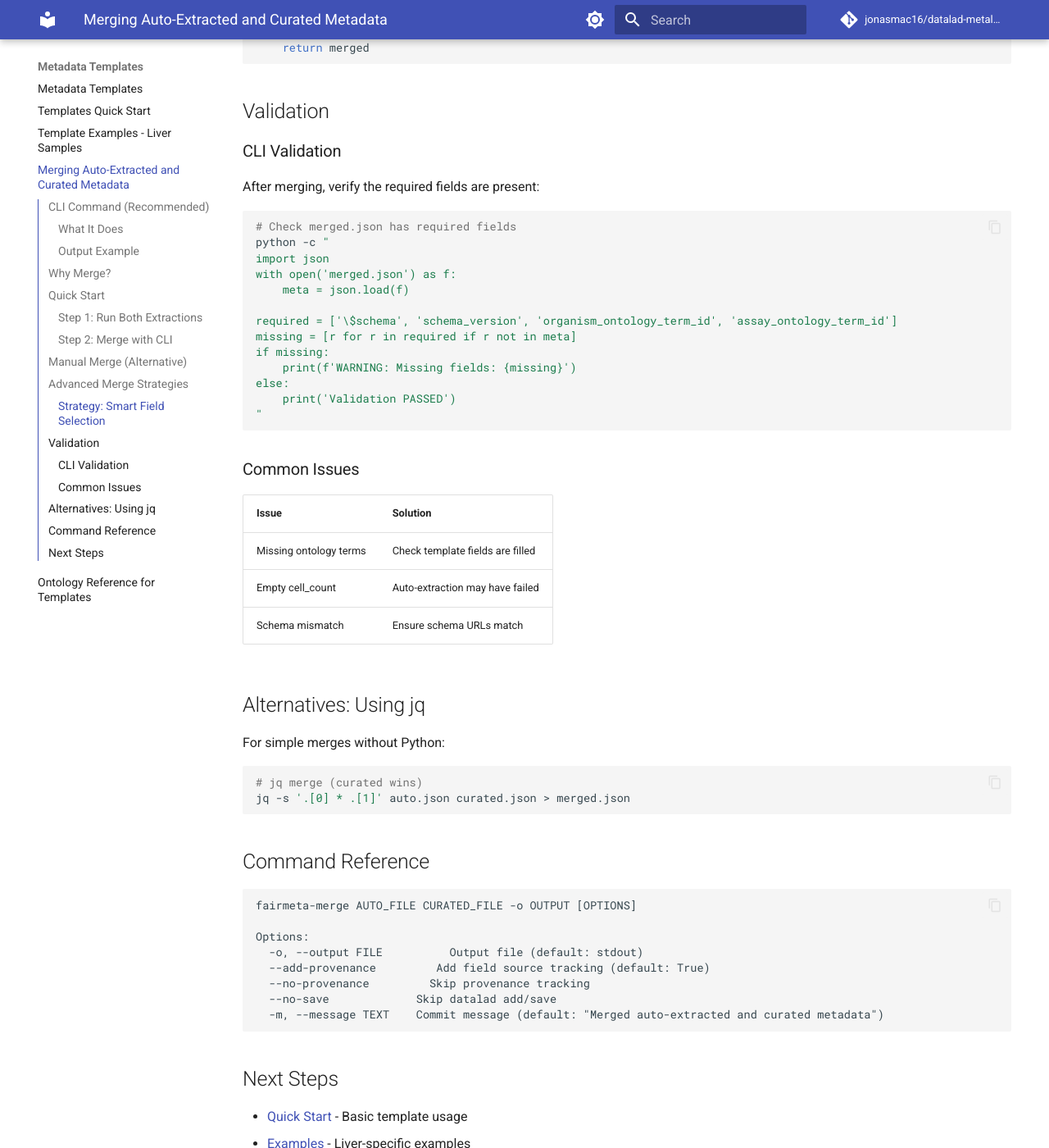
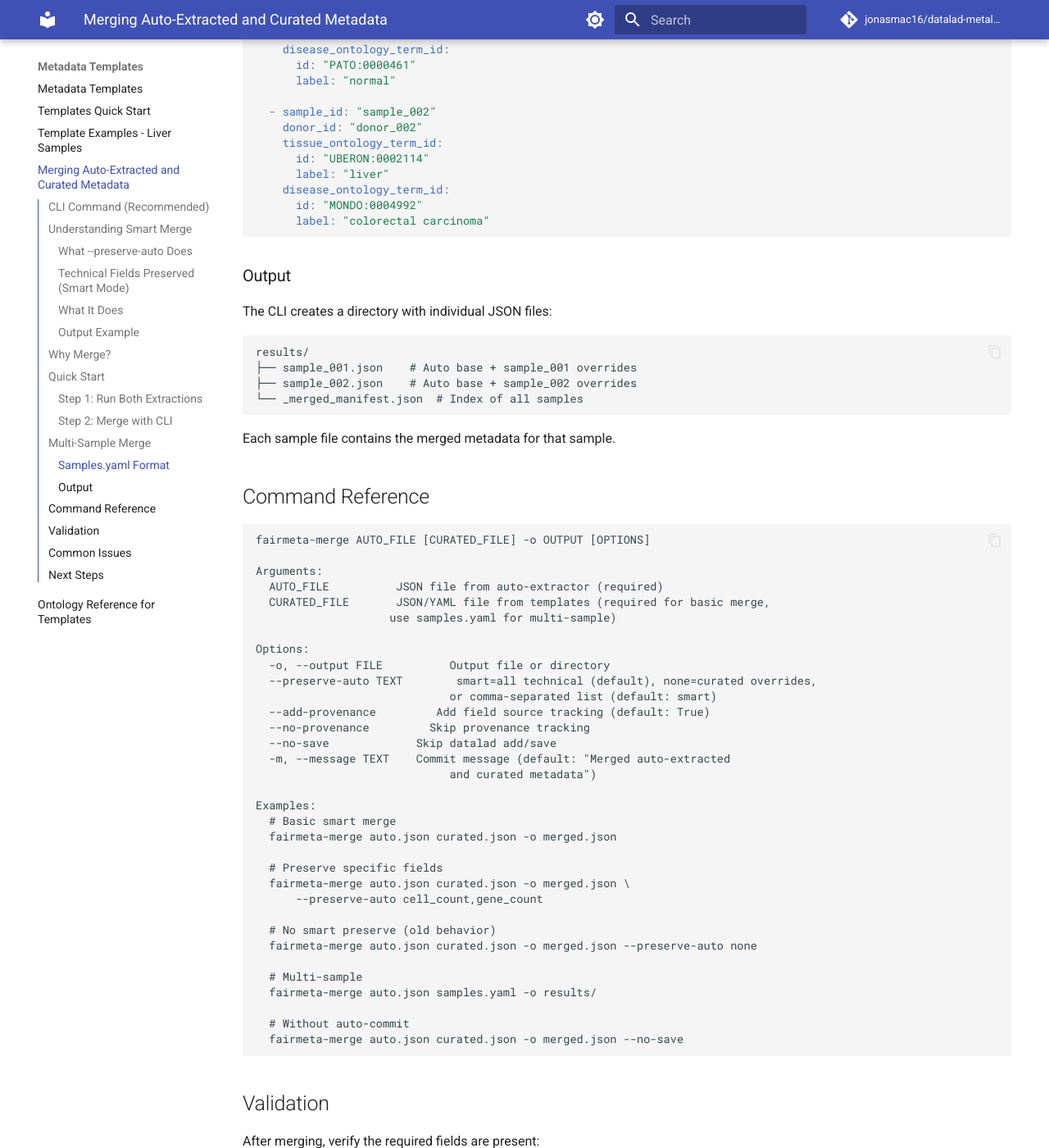
Before and after one commit to jonasmac16/datalad-metalad-fairmeta, an MkDocs documentation site: the page built from docs/template_docs/merging.md, in a window 1280 px wide and 1400 px high, scrolled down 3243 px. Shown: the whole window at 82% size. Built offline with MkDocs 1.6.1 and Material for MkDocs 9.7.7, drawn with Linux system fonts in a browser that asks for light colours; comment, search, counter and statistics services are not loaded; some of the changed text lies outside the part shown.

Commit message:
add smart merging command and amended documentation

````diff
--- a/docs/template_docs/merging.md
+++ b/docs/template_docs/merging.md
@@ -11,21 +11,63 @@
 # Install the package to enable the command
 pip install -e .
 
-# Merge with auto-commit to git (recommended!)
+# Basic merge (smart preserve by default - recommended)
 fairmeta-merge auto.json curated.json -o merged.json
 
-# Merge with custom commit message
-fairmeta-merge auto.json curated.json -o merged.json -m "Added complete metadata"
+# Explicit smart preserve (preserves all technical fields from auto)
+fairmeta-merge auto.json curated.json -o merged.json --preserve-auto smart
 
-# Merge without saving (just write output file)
-fairmeta-merge auto.json curated.json -o merged.json --no-save
+# Preserve specific fields only
+fairmeta-merge auto.json curated.json -o merged.json \
+    --preserve-auto cell_count,gene_count
+
+# No smart preserve - curated overrides everything (old behavior)
+fairmeta-merge auto.json curated.json -o merged.json --preserve-auto none
+
+# Multi-sample merge (see Multi-Sample section below)
+fairmeta-merge auto.json samples.yaml -o results/
 ```
+
+## Understanding Smart Merge
+
+The CLI uses smart merging by default to preserve technical fields from auto-extracted
+metadata while allowing curated fields to override for annotation fields.
+
+### What --preserve-auto Does
+
+| Value | Behavior |
+|-------|----------|
+| `smart` (default) | Preserve ~35 technical fields from auto (cell_count, gene_count, etc.) |
+| `none` | Curated overrides everything (old behavior) |
+| comma-separated | Preserve only the specified fields |
+
+### Technical Fields Preserved (Smart Mode)
+
+When `--preserve-auto smart` (default), these fields are preserved from auto-extracted metadata:
+
+**h5ad/AnnData:**
+- `cell_count`, `gene_count`, `obsm_keys`, `layers`, `default_embedding`, `batch`
+
+**Xenium:**
+- `transcript_count`, `transcript_columns`, `morphology_width`, `morphology_height`,
+  `morphology_channels`, `cells_detected`, `gene_count`, `transcripts_detected`
+
+**SpatialData:**
+- `spatialdata_version`, `element_types`, `element_counts`, `coordinate_systems`,
+  `images`, `labels`, `points`, `shapes`, `tables`
+
+**TIFF/OME-TIFF:**
+- `width`, `height`, `bits_per_sample`, `samples_per_pixel`, `pixel_type`,
+  `dimension_order`, `channel_count`, `rgb_channels`, `pixel_size`
+
+**FASTQ:**
+- `read_count`, `quality_scores`, `read_lengths`, `read_number`, `sequence_length`
 
 ### What It Does
 
 The CLI command automatically:
 1. Reads both auto-extracted and curated JSON files
-2. Merges them (curated fields override auto for overlaps)
+2. Merges them with smart field preservation
 3. Adds provenance tracking (`_field_sources`) showing which source each field came from
 4. Writes the output file
 5. Runs `datalad add` and `datalad save` (unless `--no-save` is specified)
@@ -38,11 +80,13 @@
 {
   "$schema": "https://datalad-metalad-fairmeta.github.io/schemas/h5ad.schema.json",
   "cell_count": 5000,
+  "gene_count": 20000,
   "organism_ontology_term_id": {"id": "NCBITaxon:9606", "label": "Homo sapiens"},
   "disease_ontology_term_id": {"id": "MONDO:0004992", "label": "colorectal carcinoma"},
   "title": "My Study",
   "_field_sources": {
     "cell_count": "auto",
+    "gene_count": "auto",
     "organism_ontology_term_id": "curated",
     "disease_ontology_term_id": "curated",
     "title": "curated"
@@ -75,85 +119,96 @@
 ### Step 2: Merge with CLI
 
 ```bash
-# Simple merge with auto-commit
+# Smart merge with auto-commit (recommended!)
 fairmeta-merge auto.json curated.json -o merged.json
 ```
 
 The merged file will be automatically added and committed to git.
 
-## Manual Merge (Alternative)
+## Multi-Sample Merge
 
-If you need more control, you can use Python directly:
+For datasets with multiple samples, use the samples.yaml format:
 
-```python
-import json
-
-def merge_metadata(auto_file, curated_file, output_file):
-    """Merge auto-extracted + curated metadata."""
-    with open(auto_file) as f:
-        auto = json.load(f)
-    with open(curated_file) as f:
-        curated = json.load(f)
-
-    auto_meta = auto.get('metadata', {})
-    curated_meta = curated.get('metadata', {})
-
-    # Merge: curated overrides auto for overlaps
-    merged = {**auto_meta, **curated_meta}
-
-    # Add provenance tracking
-    merged['_field_sources'] = {
-        **{k: 'auto' for k in auto_meta},
-        **{k: 'curated' for k in curated_meta if k not in auto_meta}
-    }
-
-    with open(output_file, 'w') as f:
-        json.dump(merged, f, indent=2)
-
-merge_metadata('auto.json', 'curated.json', 'merged.json')
+```bash
+# Multi-sample merge
+fairmeta-merge auto.json samples.yaml -o results/
 ```
 
-## Advanced Merge Strategies
+### Samples.yaml Format
 
-For special cases, here are additional strategies:
+```yaml
+samples:
+  - sample_id: "sample_001"
+    donor_id: "donor_001"
+    tissue_ontology_term_id:
+      id: "UBERON:0002114"
+      label: "liver"
+    disease_ontology_term_id:
+      id: "PATO:0000461"
+      label: "normal"
 
-### Strategy: Smart Field Selection
+  - sample_id: "sample_002"
+    donor_id: "donor_002"
+    tissue_ontology_term_id:
+      id: "UBERON:0002114"
+      label: "liver"
+    disease_ontology_term_id:
+      id: "MONDO:0004992"
+      label: "colorectal carcinoma"
+```
 
-Keep auto-extracted values for technical fields, use curated for annotations:
+### Output
 
-```python
-def smart_merge(auto_meta, curated_meta):
-    """Curated for annotations, auto for technical."""
+The CLI creates a directory with individual JSON files:
 
-    # Fields that should always come from curated
-    curated_fields = {
-        'title', 'description', 'organism_ontology_term_id',
-        'tissue_ontology_term_id', 'cell_type_ontology_term_id',
-        'disease_ontology_term_id', 'assay_ontology_term_id',
-        'creators', 'donor_id', 'sample_id', 'license'
-    }
+```
+results/
+├── sample_001.json    # Auto base + sample_001 overrides
+├── sample_002.json    # Auto base + sample_002 overrides
+└── _merged_manifest.json  # Index of all samples
+```
 
-    merged = {}
+Each sample file contains the merged metadata for that sample.
 
-    # Add curated fields first
-    for field in curated_fields:
-        if field in curated_meta:
-            merged[field] = curated_meta[field]
+## Command Reference
 
-    # Then add auto, preserving curated if present
-    for key, value in auto_meta.items():
-        if key not in merged:
-            merged[key] = value
-        elif key in curated_meta:
-            # Keep curated, but note the auto value exists
-            merged[key + '_auto'] = value
+```
+fairmeta-merge AUTO_FILE [CURATED_FILE] -o OUTPUT [OPTIONS]
 
-    return merged
+Arguments:
+  AUTO_FILE          JSON file from auto-extractor (required)
+  CURATED_FILE       JSON/YAML file from templates (required for basic merge,
+                    use samples.yaml for multi-sample)
+
+Options:
+  -o, --output FILE          Output file or directory
+  --preserve-auto TEXT        smart=all technical (default), none=curated overrides,
+                             or comma-separated list (default: smart)
+  --add-provenance         Add field source tracking (default: True)
+  --no-provenance         Skip provenance tracking
+  --no-save             Skip datalad add/save
+  -m, --message TEXT    Commit message (default: "Merged auto-extracted
+                             and curated metadata")
+
+Examples:
+  # Basic smart merge
+  fairmeta-merge auto.json curated.json -o merged.json
+
+  # Preserve specific fields
+  fairmeta-merge auto.json curated.json -o merged.json \
+      --preserve-auto cell_count,gene_count
+
+  # No smart preserve (old behavior)
+  fairmeta-merge auto.json curated.json -o merged.json --preserve-auto none
+
+  # Multi-sample
+  fairmeta-merge auto.json samples.yaml -o results/
+
+  # Without auto-commit
+  fairmeta-merge auto.json curated.json -o merged.json --no-save
 ```
 
 ## Validation
-
-### CLI Validation
 
 After merging, verify the required fields are present:
 
@@ -173,7 +228,7 @@
 "
 ```
 
-### Common Issues
+## Common Issues
 
 | Issue | Solution |
 |-------|----------|
@@ -181,28 +236,6 @@
 | Empty cell_count | Auto-extraction may have failed |
 | Schema mismatch | Ensure schema URLs match |
 
-## Alternatives: Using jq
-
-For simple merges without Python:
-
-```bash
-# jq merge (curated wins)
-jq -s '.[0] * .[1]' auto.json curated.json > merged.json
-```
-
-## Command Reference
-
-```
-fairmeta-merge AUTO_FILE CURATED_FILE -o OUTPUT [OPTIONS]
-
-Options:
-  -o, --output FILE          Output file (default: stdout)
-  --add-provenance         Add field source tracking (default: True)
-  --no-provenance         Skip provenance tracking
-  --no-save             Skip datalad add/save
-  -m, --message TEXT    Commit message (default: "Merged auto-extracted and curated metadata")
-```
-
 ## Next Steps
 
 - [Quick Start](quickstart.md) - Basic template usage
--- a/setup.py
+++ b/setup.py
@@ -26,6 +26,7 @@
         "datalad-metalad>=0.4",
         "jsonschema>=4.0",
         "click>=8.0",
+        "pyyaml>=6.0",
     ],
     extras_require={
         'ome_tiff': ["ome-types>=0.4.0"],
````
Also changed, not shown: docs/template_docs/quickstart.md (+6 -0 lines), 1 other file.
